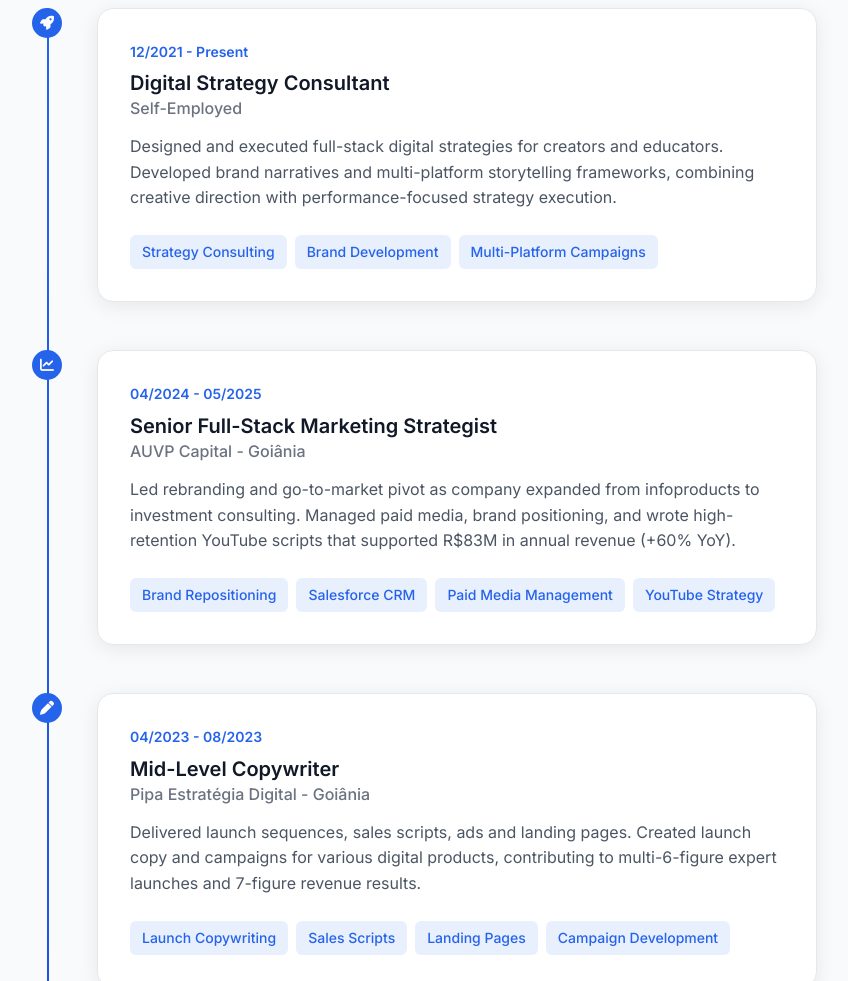
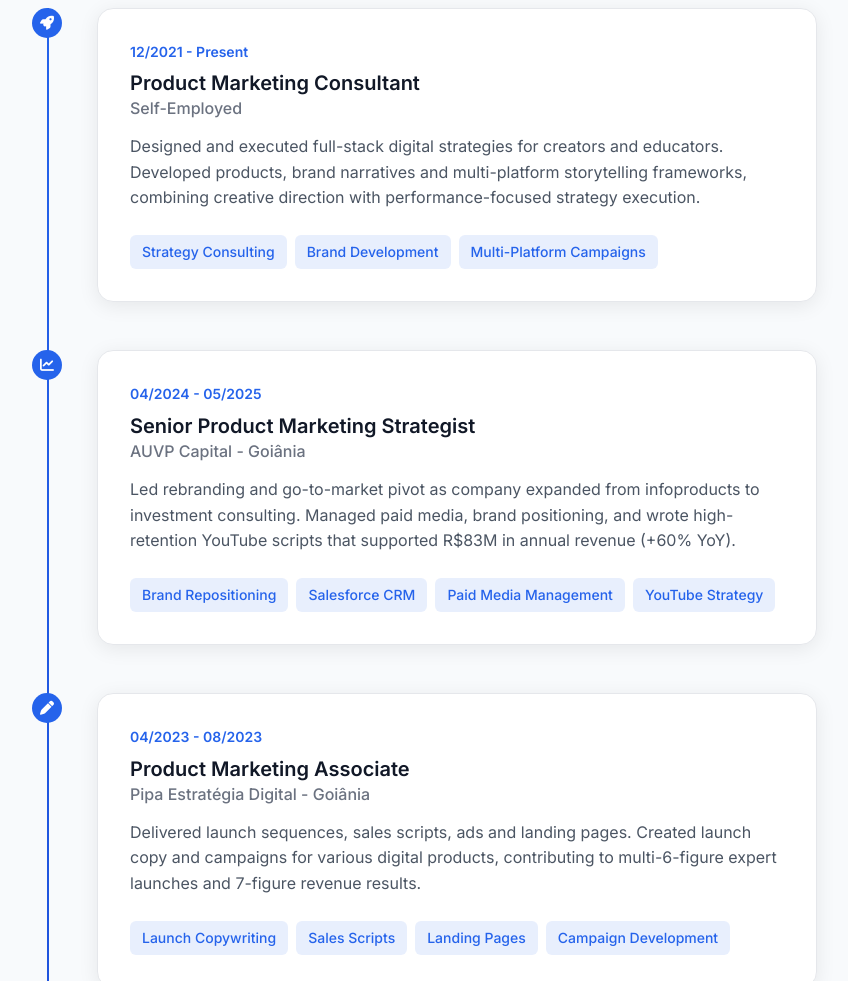
Before and after one commit to gabrielrassidev/dev-lab, a plain HTML site: page gabrielrassi-com/about.html in a window 1280 px wide. Shown: the part 1900-2881 px from the top of the page, without its empty margins (223-1071 px from the left). Drawn offline with Linux system fonts and the light colour scheme.

Commit message:
Update about.html

```diff
--- a/gabrielrassi-com/about.html
+++ b/gabrielrassi-com/about.html
@@ -116,9 +116,9 @@
                     </div>
                     <div class="timeline-content">
                         <div class="timeline-period">12/2021 - Present</div>
-                        <h3>Digital Strategy Consultant</h3>
+                        <h3>Product Marketing Consultant</h3>
                         <h4>Self-Employed</h4>
-                        <p>Designed and executed full-stack digital strategies for creators and educators. Developed brand narratives and multi-platform storytelling frameworks, combining creative direction with performance-focused strategy execution.</p>
+                        <p>Designed and executed full-stack digital strategies for creators and educators. Developed products, brand narratives and multi-platform storytelling frameworks, combining creative direction with performance-focused strategy execution.</p>
                         <div class="timeline-skills">
                             <span>Strategy Consulting</span>
                             <span>Brand Development</span>
@@ -133,7 +133,7 @@
                     </div>
                     <div class="timeline-content">
                         <div class="timeline-period">04/2024 - 05/2025</div>
-                        <h3>Senior Full-Stack Marketing Strategist</h3>
+                        <h3>Senior Product Marketing Strategist</h3>
                         <h4>AUVP Capital - Goiânia</h4>
                         <p>Led rebranding and go-to-market pivot as company expanded from infoproducts to investment consulting. Managed paid media, brand positioning, and wrote high-retention YouTube scripts that supported R$83M in annual revenue (+60% YoY).</p>
                         <div class="timeline-skills">
@@ -151,7 +151,7 @@
                     </div>
                     <div class="timeline-content">
                         <div class="timeline-period">04/2023 - 08/2023</div>
-                        <h3>Mid-Level Copywriter</h3>
+                        <h3>Product Marketing Associate</h3>
                         <h4>Pipa Estratégia Digital - Goiânia</h4>
                         <p>Delivered launch sequences, sales scripts, ads and landing pages. Created launch copy and campaigns for various digital products, contributing to multi-6-figure expert launches and 7-figure revenue results.</p>
                         <div class="timeline-skills">
```
